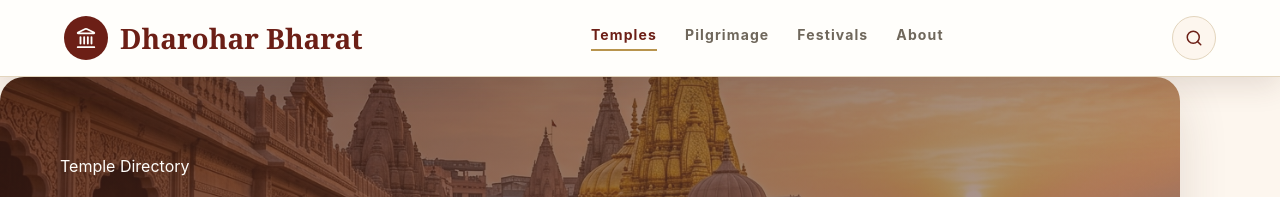
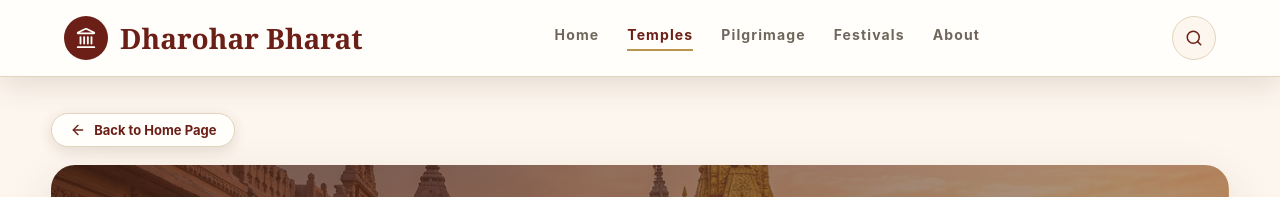
Before and after one commit to kapdiamey-art/India-Temple-Heritage-Pilgrimage-Information-Portal, a React app in the folder frontend/: page /temples in a window 1280 px wide. Shown: the top 197 px of the page. Built offline with nearby package versions, Linux system fonts and the light colour scheme; no server answers; the HTML template or start-up script is replaced by a standard one.

Commit message:
fix: resolve layout right margin gap and add Home tab navigation & back buttons

```diff
--- a/frontend/src/components/Navbar.jsx
+++ b/frontend/src/components/Navbar.jsx
@@ -6,6 +6,7 @@ function Navbar() {
   const [open, setOpen] = useState(false)
 
   const navLinks = [
+    { label: 'Home', to: '/' },
     { label: 'Temples', to: '/temples' },
     { label: 'Pilgrimage', to: '/circuits' },
     { label: 'Festivals', to: '/festivals' },
--- a/frontend/src/index.css
+++ b/frontend/src/index.css
@@ -143,10 +143,20 @@ select {
 
 .app-main {
   min-height: 70vh;
-}
-
-.page-temples {
-  max-width: 1180px;
+  width: 100%;
+}
+
+.page,
+.page-temples,
+.temple-details,
+.circuits-page,
+.festivals-page,
+.about-page {
+  width: 100%;
+  max-width: 1320px;
+  margin: 0 auto;
+  padding: 36px 4vw;
+  box-sizing: border-box;
 }
 
 .cards-grid {
@@ -285,6 +295,34 @@ select {
 .page-hero p {
   color: var(--paper-soft);
   font-size: 18px;
+}
+
+.breadcrumb-nav {
+  margin-bottom: 18px;
+  display: flex;
+  align-items: center;
+  gap: 12px;
+}
+
+.back-home-btn {
+  display: inline-flex;
+  align-items: center;
+  gap: 8px;
+  color: var(--maroon);
+  background: var(--paper);
+  border: 1px solid var(--line);
+  padding: 8px 18px;
+  border-radius: 999px;
+  font-weight: 700;
+  font-size: 13px;
+  box-shadow: 0 4px 14px var(--shadow);
+  transition: transform 200ms ease, background 200ms ease, color 200ms ease;
+}
+
+.back-home-btn:hover {
+  background: var(--maroon);
+  color: var(--paper);
+  transform: translateX(-3px);
 }
 
 .sample-data-note {
--- a/frontend/src/pages/About.jsx
+++ b/frontend/src/pages/About.jsx
@@ -1,6 +1,14 @@
+import { Link } from 'react-router-dom'
+import { ArrowLeft } from 'lucide-react'
+
 function About() {
   return (
     <section className="page page-about">
+      <div className="breadcrumb-nav">
+        <Link to="/" className="back-home-btn">
+          <ArrowLeft size={16} /> Back to Home Page
+        </Link>
+      </div>
       <section className="page-hero compact-hero">
         <div className="page-hero-content">
           <span className="eyebrow light">About Dharohar Bharat</span>
--- a/frontend/src/pages/Circuits.jsx
+++ b/frontend/src/pages/Circuits.jsx
@@ -1,6 +1,14 @@
+import { Link } from 'react-router-dom'
+import { ArrowLeft } from 'lucide-react'
+
 function Circuits() {
   return (
     <section className="page page-circuits">
+      <div className="breadcrumb-nav">
+        <Link to="/" className="back-home-btn">
+          <ArrowLeft size={16} /> Back to Home Page
+        </Link>
+      </div>
       <section className="page-hero compact-hero">
         <div className="page-hero-content">
           <span className="eyebrow light">Pilgrimage Routes</span>
--- a/frontend/src/pages/Festivals.jsx
+++ b/frontend/src/pages/Festivals.jsx
@@ -1,6 +1,14 @@
+import { Link } from 'react-router-dom'
+import { ArrowLeft } from 'lucide-react'
+
 function Festivals() {
   return (
     <section className="page page-festivals">
+      <div className="breadcrumb-nav">
+        <Link to="/" className="back-home-btn">
+          <ArrowLeft size={16} /> Back to Home Page
+        </Link>
+      </div>
       <section className="page-hero compact-hero">
         <div className="page-hero-content">
           <span className="eyebrow light">Festival Calendar</span>
--- a/frontend/src/pages/Temples.jsx
+++ b/frontend/src/pages/Temples.jsx
@@ -1,6 +1,6 @@
 import { useMemo, useState, useEffect } from 'react'
 import { Link, useSearchParams } from 'react-router-dom'
-import { Search, X, Loader2 } from 'lucide-react'
+import { Search, X, Loader2, ArrowLeft } from 'lucide-react'
 import { fetchTemples } from '../services/api.js'
 
 const fallbackImage = '/images/temples/kashi-vishwanath.jpg'
@@ -77,6 +77,11 @@ function Temples() {
 
   return (
     <section className="page page-temples">
+      <div className="breadcrumb-nav">
+        <Link to="/" className="back-home-btn">
+          <ArrowLeft size={16} /> Back to Home Page
+        </Link>
+      </div>
       <section className="page-hero compact-hero">
         <div className="page-hero-content">
           <span className="eyebrow light">Temple Directory</span>
```
